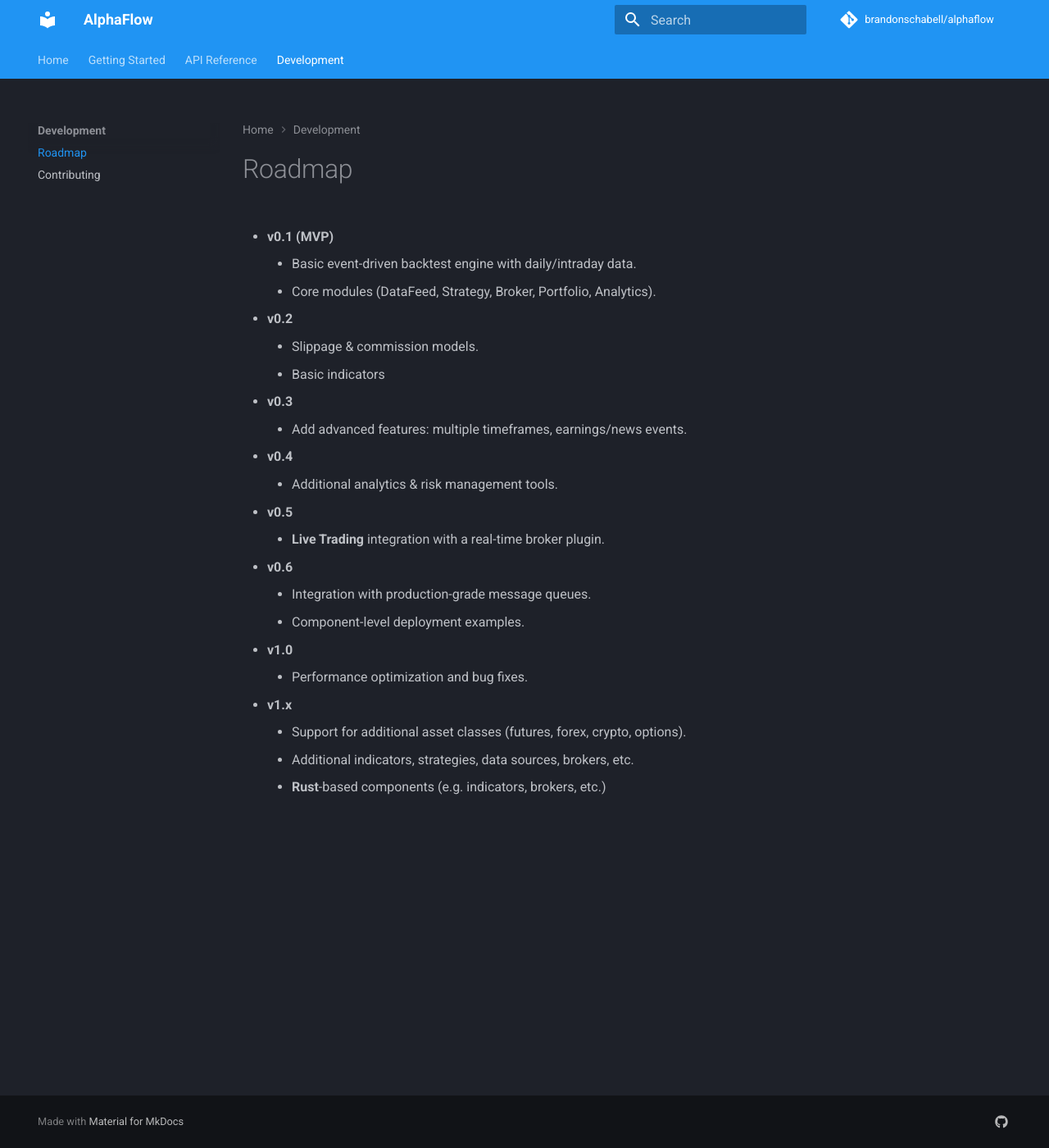
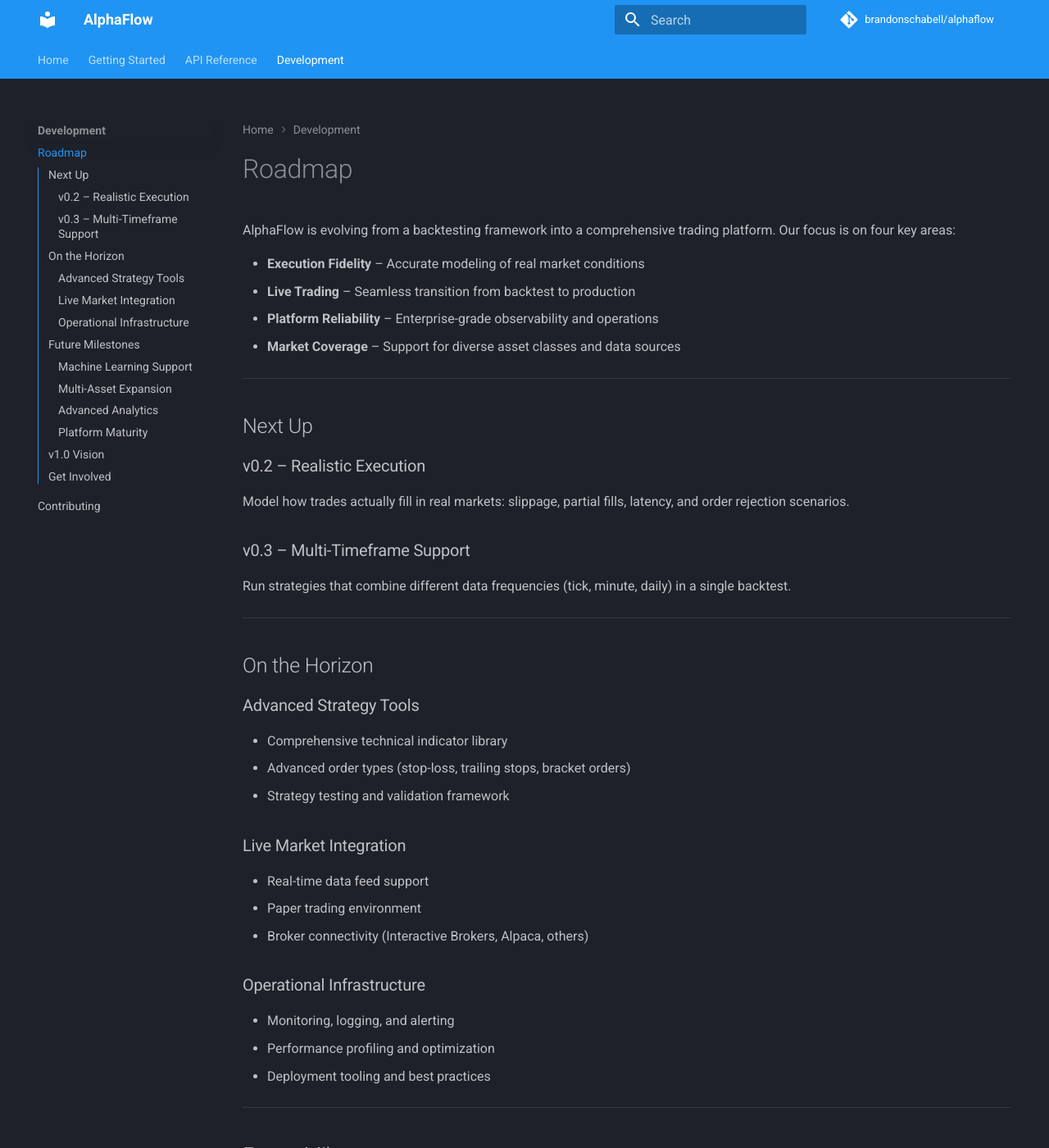
Before and after one commit to brandonschabell/alphaflow, an MkDocs documentation site: the page built from docs/roadmap.md, in a window 1280 px wide and 1400 px high. Shown: the whole window at 82% size. Built offline with MkDocs 1.6.1 and Material for MkDocs 9.7.7, drawn with Linux system fonts in a browser that asks for light colours; comment, search, counter and statistics services are not loaded; the version menu is left out; some of the changed text lies outside the part shown.

Commit message:
Update roadmap

```diff
--- a/docs/roadmap.md
+++ b/docs/roadmap.md
@@ -1,30 +1,84 @@
 # Roadmap
 
-  - **v0.1 (MVP)**
-    - Basic event-driven backtest engine with daily/intraday data.
-    - Core modules (DataFeed, Strategy, Broker, Portfolio, Analytics).
+AlphaFlow is evolving from a backtesting framework into a comprehensive trading platform. Our focus is on four key areas:
 
-  - **v0.2**
-    - Slippage & commission models.
-    - Basic indicators
+- **Execution Fidelity** – Accurate modeling of real market conditions
+- **Live Trading** – Seamless transition from backtest to production
+- **Platform Reliability** – Enterprise-grade observability and operations
+- **Market Coverage** – Support for diverse asset classes and data sources
 
-  - **v0.3**
-    - Add advanced features: multiple timeframes, earnings/news events.
+---
 
-  - **v0.4**
-    - Additional analytics & risk management tools.
+## Next Up
 
-  - **v0.5**
-    - **Live Trading** integration with a real-time broker plugin.
+### v0.2 – Realistic Execution
+Model how trades actually fill in real markets: slippage, partial fills, latency, and order rejection scenarios.
 
-  - **v0.6**
-    - Integration with production-grade message queues.
-    - Component-level deployment examples.
+### v0.3 – Multi-Timeframe Support
+Run strategies that combine different data frequencies (tick, minute, daily) in a single backtest.
 
-  - **v1.0**
-    - Performance optimization and bug fixes.
+---
 
-  - **v1.x**
-    - Support for additional asset classes (futures, forex, crypto, options).
-    - Additional indicators, strategies, data sources, brokers, etc.
-    - **Rust**-based components (e.g. indicators, brokers, etc.)
+## On the Horizon
+
+### Advanced Strategy Tools
+- Comprehensive technical indicator library
+- Advanced order types (stop-loss, trailing stops, bracket orders)
+- Strategy testing and validation framework
+
+### Live Market Integration
+- Real-time data feed support
+- Paper trading environment
+- Broker connectivity (Interactive Brokers, Alpaca, others)
+
+### Operational Infrastructure
+- Monitoring, logging, and alerting
+- Performance profiling and optimization
+- Deployment tooling and best practices
+
+---
+
+## Future Milestones
+
+### Machine Learning Support
+Build and deploy ML-driven strategies with proper time-series handling, feature engineering, and model versioning.
+
+### Multi-Asset Expansion
+- **Futures** – Contract lifecycle, rollover, margin modeling
+- **Forex** – Currency pairs, pip calculations, rollover rates
+- **Crypto** – 24/7 markets, exchange integrations, funding rates
+- **Options** – Greeks, volatility surfaces, complex strategies
+
+### Advanced Analytics
+- Portfolio optimization and rebalancing
+- Risk analytics (VaR, CVaR, stress testing)
+- Transaction cost analysis
+- Performance attribution
+
+### Platform Maturity
+- Distributed backtesting
+- Enhanced security and compliance tools
+- Collaboration features for teams
+- Regulatory reporting capabilities
+
+---
+
+## v1.0 Vision
+
+AlphaFlow v1.0 will represent a production-grade platform with:
+- Proven live trading across multiple asset classes
+- Comprehensive test coverage and security validation
+- High-performance event processing
+- Stable API with semantic versioning guarantees
+
+---
+
+## Get Involved
+
+**Shape the roadmap:**
+- 💬 Join discussions about upcoming features
+- 🐛 Report bugs and request features via GitHub Issues
+- 🛠️ Contribute code, documentation, or examples
+- ⭐ Star the repo to show support
+
+We prioritize features based on community feedback and real-world use cases. Share your needs and help us build the platform you want to use.
```
Also changed, not shown: docs/index.md (+13 -7 lines), 1 other file.
